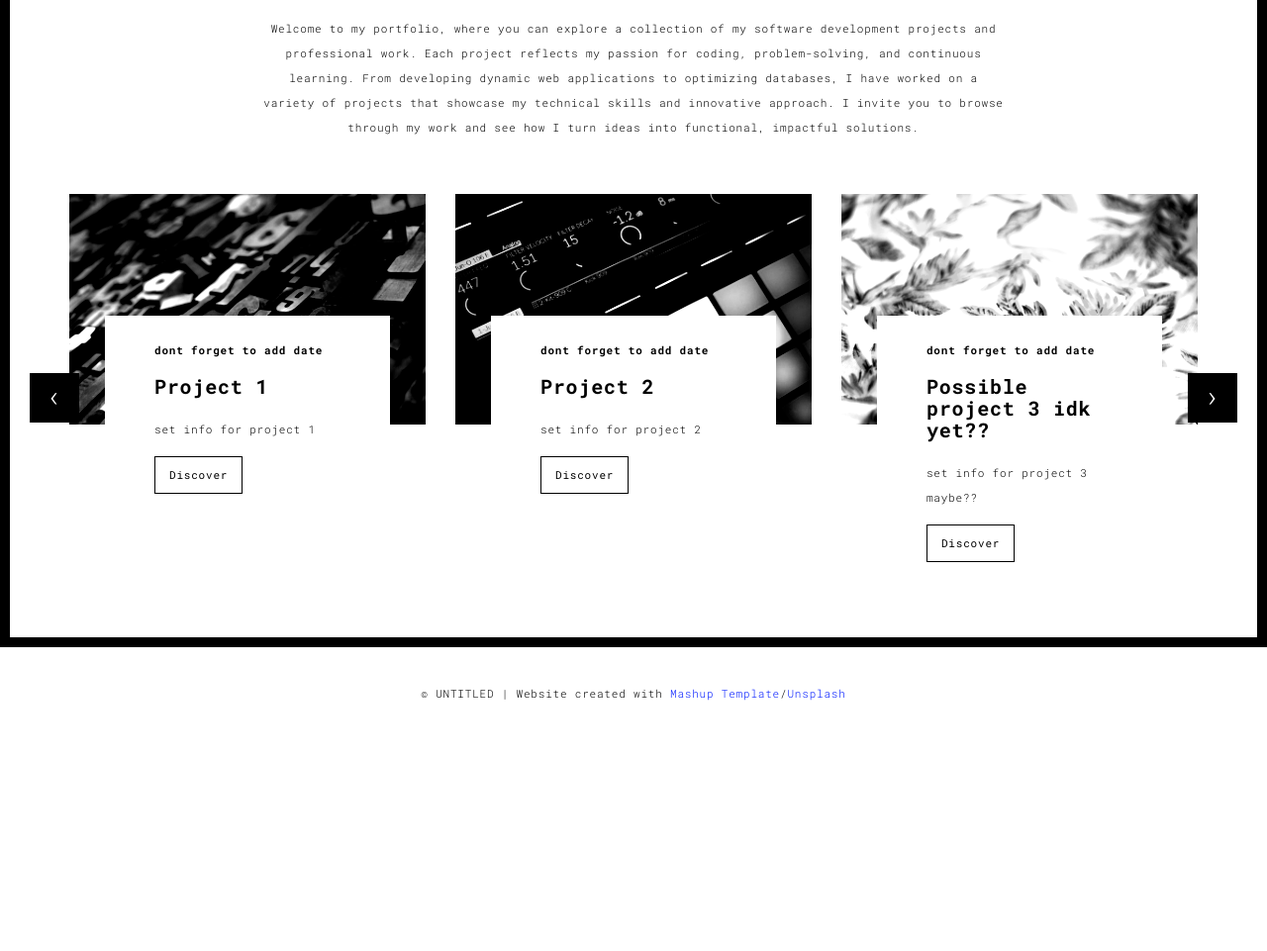
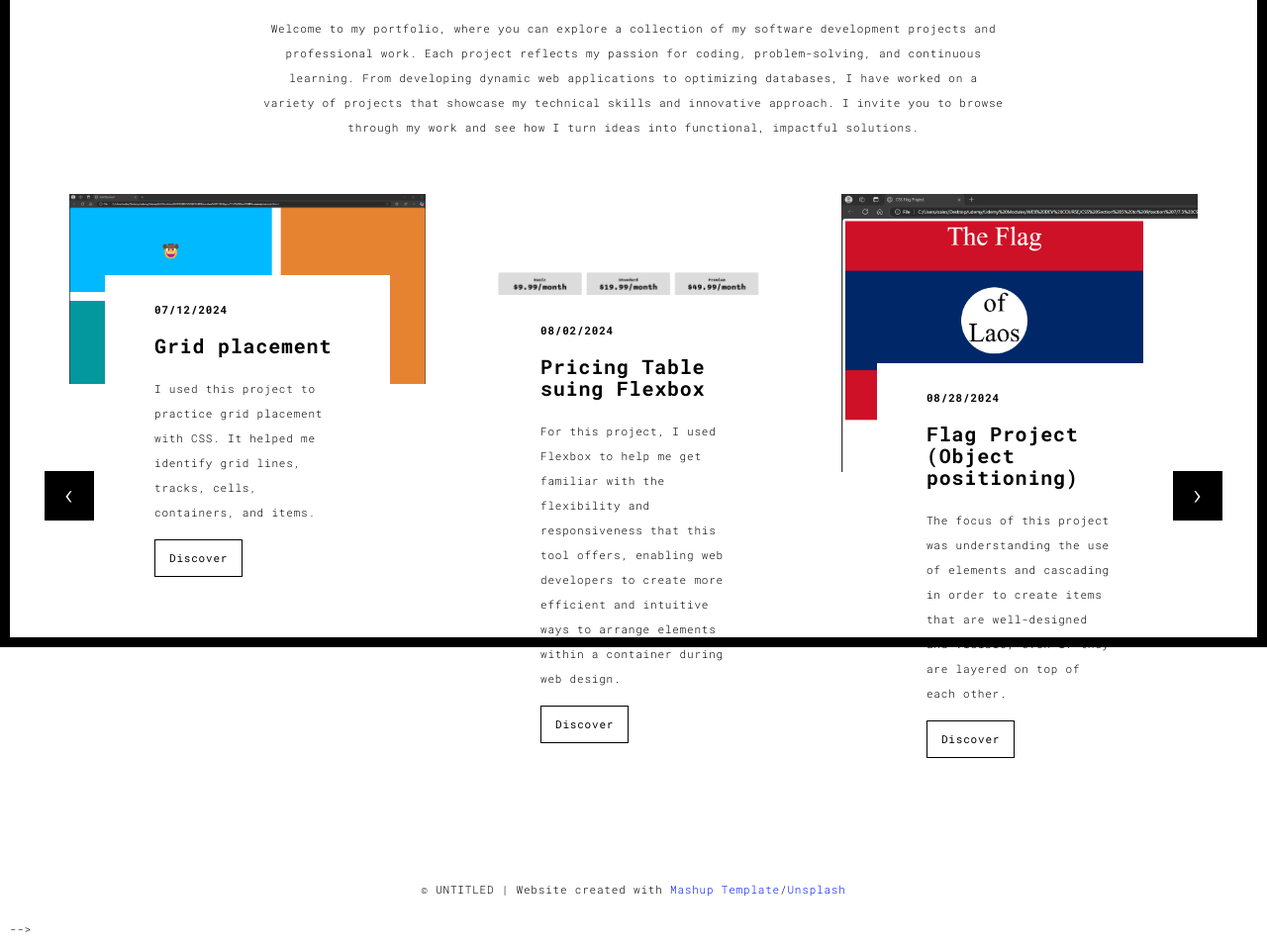
Before and after one commit to Oscar568/Oscar-s-portfolio, a Flask app: page /works.html in a window 1280 px wide. Shown: the part 146-1107 px from the top of the page at 99% size. Before the commit the page ends 854 px from the top, so only its background shows below. Run offline with Flask 3, Linux system fonts and the light colour scheme; some libraries are stand-ins or nearby versions.

Commit message:
Update works.html
new background for the works page projects

```diff
--- a/templates/works.html
+++ b/templates/works.html
@@ -1,13 +1,13 @@
 <!DOCTYPE html>
-<html lang="en">
+<html lang="en" data-bs-theme="dark">
 
 <head>
   <meta charset="UTF-8">
   <meta content="IE=edge" http-equiv="X-UA-Compatible">
   <meta content="width=device-width,initial-scale=1" name="viewport">
-  <meta content="description" name="description">
+  <meta name="description" content="Oscar's portfolio showcasing web development projects, including grid placement, Flexbox layouts, and more." />
   <meta name="google" content="notranslate" />
-  <meta content="Mashup templates have been developped by Orson.io team" name="author">
+  <meta content="Mashup templates have been developed by Orson.io team" name="author">
 
   <!-- Disable tap highlight on IE -->
   <meta name="msapplication-tap-highlight" content="no">
@@ -17,16 +17,18 @@
 
   <title>Oscar's Projects</title>
 
-<link href="static/main.3f6952e4.css" rel="stylesheet"></head>
+  <link href="static/main.3f6952e4.css" rel="stylesheet">
+</head>
 
 <body class="">
   <div id="site-border-left"></div>
   <div id="site-border-right"></div>
   <div id="site-border-top"></div>
   <div id="site-border-bottom"></div>
+
   <!-- Add your content of header -->
   <header>
-  <nav class="navbar  navbar-fixed-top navbar-default">
+    <nav class="navbar navbar-fixed-top navbar-default">
       <div class="container">
         <button type="button" class="navbar-toggle collapsed" data-toggle="collapse" data-target="#navbar-collapse" aria-expanded="false">
           <span class="sr-only">Toggle navigation</span>
@@ -36,14 +38,12 @@
         </button>
 
         <div class="collapse navbar-collapse" id="navbar-collapse">
-        <ul class="nav navbar-nav ">
+          <ul class="nav navbar-nav">
             <li><a href="./index.html" title="">01 : Home</a></li>
             <li><a href="./works.html" title="">02 : Works</a></li>
             <li><a href="./about.html" title="">03 : About me</a></li>
             <li><a href="./contact.html" title="">04 : Contact</a></li>
           </ul>
-
-
         </div>
       </div>
     </nav>
@@ -65,43 +65,42 @@
 
       <div class="col-md-12">
 
-      <div id="myCarousel" class="carousel slide projects-carousel">
+      <div id="myCarousel" class="carousel slide projects-carousel-fade">
         <!-- Carousel items -->
         <div class="carousel-inner">
             <div class="item active">
                 <div class="row">
                       <div class="col-sm-4">
-
-                      <a href="./work.html" title="" class="black-image-project-hover">
-                        <img src="static/assets/images/work01-hover.jpg" alt="" class="img-responsive">
+                          <a href="./templates/projectGrid.html" title="" class="image-project-hover">
+                            <img src="./static/assets/grid placement.png" alt="" class="img-responsive">
                           </a>
                          <div class="card-container card-container-lg">
-                        <h4>dont forget to add date</h4>
-                        <h3>Project 1</h3>
-                        <p>set info for project 1</p>
-                        <a href="./work.html" title="" class="btn btn-default">Discover</a>
+                            <h4>07/12/2024</h4>
+                            <h3>Grid placement</h3>
+                            <p>I used this project to practice grid placement with CSS. It helped me identify grid lines, tracks, cells, containers, and items.</p>
+                            <a href="./templates/projectGrid.html" class="btn btn-default">Discover</a>
                          </div>
                       </div>
                     <div class="col-sm-4">
-                      <a href="./work.html" title="" class="black-image-project-hover">
-                        <img src="static/assets/images/work02-hover.jpg" alt="" class="img-responsive">
+                      <a href="./static/projects.html" title="" class="image-project-hover">
+                        <img src="./static/assets/flexbox pricing table.png" alt="" class="img-responsive">
                       </a>
                       <div class="card-container card-container-lg">
-                        <h4>dont forget to add date</h4>
-                        <h3>Project 2</h3>
-                        <p>set info for project 2</p>
-                        <a href="./work.html" title="" class="btn btn-default">Discover</a>
+                        <h4>08/02/2024</h4>
+                        <h3>Pricing Table suing Flexbox</h3>
+                        <p>For this project, I used Flexbox to help me get familiar with the flexibility and responsiveness that this tool offers, enabling web developers to create more efficient and intuitive ways to arrange elements within a container during web design.</p>
+                        <a href="./static/projects.html" title="" class="btn btn-default">Discover</a>
                       </div>
                     </div>
                     <div class="col-sm-4">
-                      <a href="./work.html" title="" class="black-image-project-hover">
-                        <img src="static/assets/images/work03-hover.jpg" alt="" class="img-responsive">
+                      <a href="./static/projects.html" title="" class="image-project-hover">
+                        <img src="./static/assets/flag project.png" alt="" class="img-responsive">
                       </a>
                       <div class="card-container card-container-lg">
-                        <h4>dont forget to add date</h4>
-                        <h3>Possible project 3 idk yet??</h3>
-                        <p>set info for project 3 maybe??</p>
-                        <a href="./work.html" title="" class="btn btn-default">Discover</a>
+                        <h4>08/28/2024</h4>
+                        <h3>Flag Project (Object positioning)</h3>
+                        <p>The focus of this project was understanding the use of elements and cascading in order to create items that are well-designed and visible, even if they are layered on top of each other.</p>
+                        <a href="./static/projects.html" title="" class="btn btn-default">Discover</a>
                       </div>
                     </div>
 
@@ -109,45 +108,45 @@
                 <!--/row-->
             </div>
             <!--/item-->
-            <!-- gotta come back and set this up ALERT!!!
+
             <div class="item">
                 <div class="row">
                   <div class="col-sm-4">
-                    <a href="./work.html" class="black-image-project-hover">
-                      <img src="static/assets/images/work02-hover.jpg" alt="Image" class="img-responsive">
+                    <a href="./static/projects.html" class="image-project-hover">
+                      <img src="./static/assets/Moving company website.png" alt="Image" class="img-responsive">
                     </a>
                     <div class="card-container">
-                      <h4>004/006</h4>
-                      <h3>Nulla scelerisque</h3>
-                      <p>Proin pharetra metus id iaculis dignissim. In aliquet lorem ut ex ullamcorper.</p>
-                      <a href="./work.html" class="btn btn-default">Discover</a>
+                      <h4>11/19/2024</h4>
+                      <h3>Website for a Moving Company</h3>
+                      <p>I used this project to introduce me to the powerful tools that Bootstrap offers when it comes to website layout. The main focus here was to work with carousels and the way they work, as well as the use of SVGs, navigation bars, and drop-down menus</p>
+                      <a href="./static/projects.html" class="btn btn-default">Discover</a>
                     </div>
                   </div>
                    <div class="col-sm-4">
-                      <a href="./work.html" class="black-image-project-hover">
-                        <img src="static/assets/images/work01-hover.jpg" alt="Image" class="img-responsive">
+                      <a href="./static/projects.html" class="image-project-hover">
+                        <img src="./static/assets/my customized meme project.png" alt="Image" class="img-responsive">
                       </a>
                       <div class="card-container">
-                        <h4>005/006</h4>
-                        <h3>Fringilla sit amet</h3>
-                        <p>Nulla facilisi. Vivamus vestibulum, elit in scelerisque ultricies.</p>
-                        <a href="./work.html" class="btn btn-default">Discover</a>
+                        <h4>10/25/2024</h4>
+                        <h3>Personalized Meme</h3>
+                        <p>This simple project focuses on further understanding of how CSS is used to create solid and functional websites that look and work well. This is achieved by using text-align, text-transform, borders, and background-color.</p>
+                        <a href="./static/projects.html" class="btn btn-default">Discover</a>
                       </div>
                     </div>
 
                     <div class="col-sm-4">
-                      <a href="./work.html" class="black-image-project-hover">
-                        <img src="static/assets/images/work03-hover.jpg" alt="Image" class="img-responsive">
+                      <a href="./static/projects.html" class="image-project-hover">
+                        <img src="./static/assets/web designing agency.png" alt="Image" class="img-responsive">
                       </a>
                       <div class="card-container">
-                        <h4>006/006</h4>
-                        <h3>Vivamus vestibulum</h3>
-                        <p>Fusce sed hendrerit augue, a rhoncus velit. In non lorem mattis, tempor sem sit amet.</p>
-                        <a href="./work.html" class="btn btn-default">Discover</a>
+                        <h4>12/20/2024</h4>
+                        <h3>Web Design Agency</h3>
+                        <p>This project was mainly focused on getting familiar with Float CSS and its usability.</p>
+                        <a href="./static/projects.html" class="btn btn-default">Discover</a>
                       </div>
                     </div>
 
-                </div>   this is where I closed the comment!!-->
+                </div>
                 <!--/row-->
             </div>
 
@@ -159,14 +158,8 @@
 
         <a class="right carousel-control" href="#myCarousel" data-slide="next">›</a>
      </div>
-
-
-
     <!--/myCarousel-->
     </div>
-
-
-
     </div>
   </div>
 </div>
@@ -188,18 +181,7 @@
   });
 </script>
 
-<!-- Google Analytics: change UA-XXXXX-X to be your site's ID
 
-<script>
-  (function (i, s, o, g, r, a, m) {
-    i['GoogleAnalyticsObject'] = r; i[r] = i[r] || function () {
-      (i[r].q = i[r].q || []).push(arguments)
-    }, i[r].l = 1 * new Date(); a = s.createElement(o),
-      m = s.getElementsByTagName(o)[0s]; a.async = 1; a.src = g; m.parentNode.insertBefore(a, m)
-  })(window, document, 'script', '//www.google-analytics.com/analytics.js', 'ga');
-  ga('create', 'UA-XXXXX-X', 'auto');
-  ga('send', 'pageview');
-</script>
 
 --> <script type="text/javascript" src="static/main.70a66962.js"></script></body>
 
```
Lines whose indentation alone changed are shown as unchanged.
